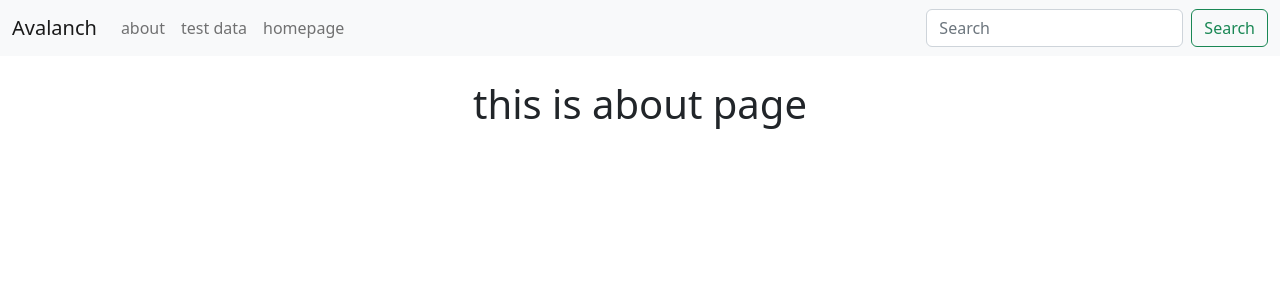
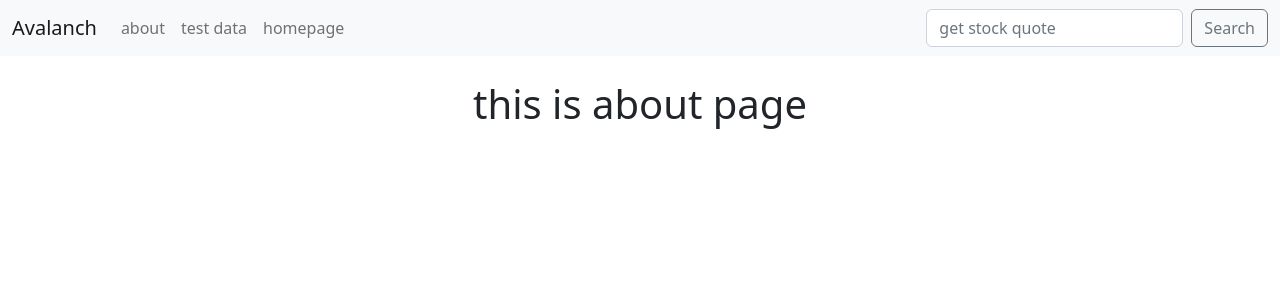
Before and after one commit to bahmanpnn/stock_prices_with_django, a Django app: page /about in a window 1280 px wide. Shown: the top 300 px of the page. Run offline with Django 4.2, Linux system fonts and the light colour scheme.

Commit message:
20-completed form to search symbol currency

```diff
--- a/stock_prices_with_django/quotes/views.py
+++ b/stock_prices_with_django/quotes/views.py
@@ -112,20 +112,26 @@ def test(request):
         return render(request, 'test_home_page.html', {'api': response})
 
 
+# print(data["RAW"]["ETH"]["USD"]["PRICE"])
+# print(data["RAW"]["ETH"]["USD"]['HIGHDAY'])
+# print(data["RAW"]["ETH"]["USD"]['LOWDAY'])
 # main view
 def homepage(request):
-    try:
-        data = cryptocompare.get_price('eth', currency='usd', full=True)
-        # print(data["RAW"]["ETH"]["USD"]["PRICE"])
-        # print(data["RAW"]["ETH"]["USD"]['HIGHDAY'])
-        # print(data["RAW"]["ETH"]["USD"]['LOWDAY'])
+    if request.method == 'POST':
+        try:
+            stock_input = request.POST['stock-input']
+            stock_input=stock_input.upper()
+            data = cryptocompare.get_price(stock_input, currency='usd', full=True)
 
-        return render(request, 'homepage.html', {
-            'data': data["RAW"]["ETH"]["USD"],
-        })
-    except Exception as e:
-        response = 'error!!'
-        return render(request, 'homepage.html', {'data': response})
+            return render(request, 'homepage.html', {
+                'data': data["RAW"][stock_input]["USD"],
+            })
+
+        except Exception as e:
+            response = 'error!!'
+            return render(request, 'homepage.html', {'error': response})
+    else:
+        return render(request, 'homepage.html')
 
 
 def about(request):
--- a/stock_prices_with_django/templates/shared/navbar.html
+++ b/stock_prices_with_django/templates/shared/navbar.html
@@ -19,10 +19,11 @@
                 </li>
 
             </ul>
-            <form class="d-flex" role="search">
-                <input class="form-control me-2" type="search" placeholder="Search"
-                       aria-label="Search">
-                <button class="btn btn-outline-success" type="submit">Search</button>
+            <form class="d-flex" role="search" action="{% url 'homepage' %}" method="post">
+                {% csrf_token %}
+                <input class="form-control me-2" type="search" placeholder="get stock quote"
+                       aria-label="Search" name="stock-input">
+                <button class="btn btn-outline-secondary" type="submit">Search</button>
             </form>
         </div>
     </div>
```
Also changed, not shown: stock_prices_with_django/quotes/templates/homepage.html (+13 -5 lines).
